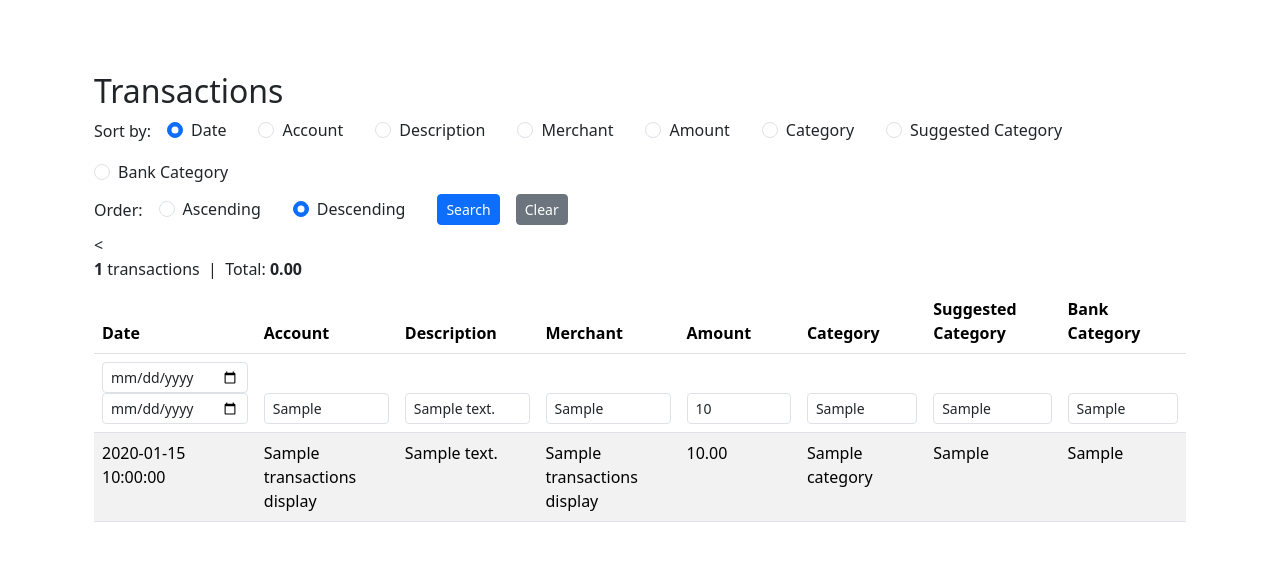
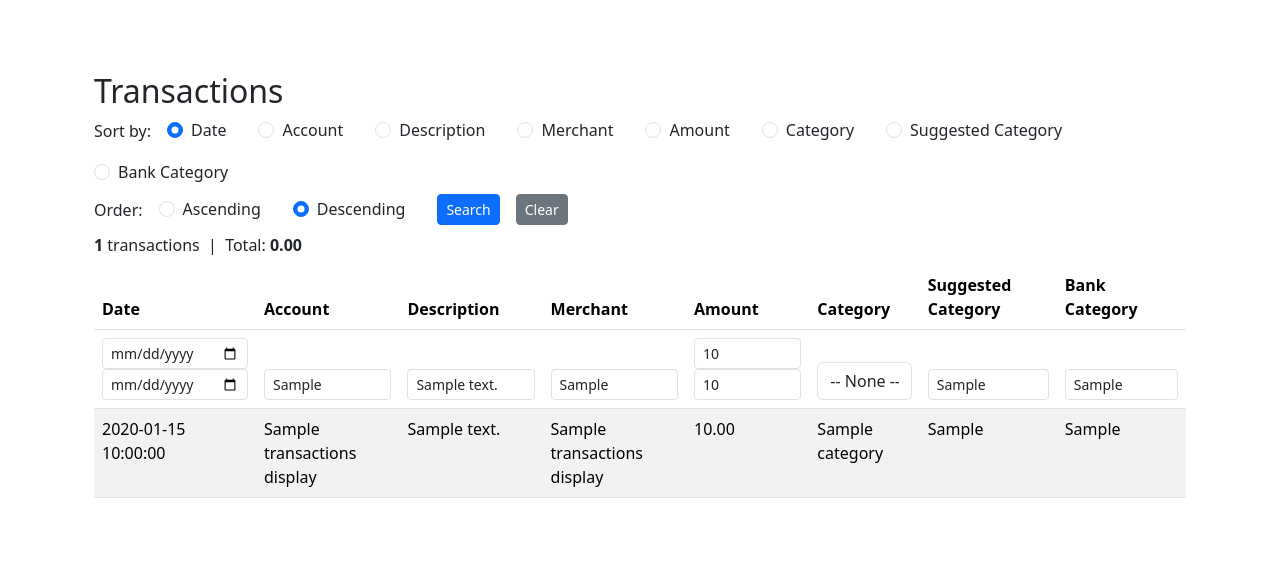
Before and after one commit to mil22156/finance-tool, a Flask app: template templates/transactions.html in a window 1280 px wide. Shown: the part 66-627 px from the top of the page. Run offline with Flask 3, Linux system fonts and the light colour scheme; the template is opened without the code that fills it: most values are stand-ins (such as "Sample title", 1, 10 or a date in 2020).

Commit message:
Add category dropdown filter and fix amount inputs on transactions page
- transactions.html: category filter changed from text input to dropdown
  populated from categories_list; submits name to match existing LIKE filter
- transactions.html: amount filter replaced with proper min/max inputs
  using placeholder attribute; removed broken filter_amount reference

```diff
--- a/routes/transactions.py
+++ b/routes/transactions.py
@@ -16,6 +16,9 @@
         flash('Please log in to view transactions.', 'danger')
         return redirect('/login')
     db = get_db(session['household_db_path'])
+    categories_list = db.execute('''SELECT categories.id, categories.name, parent.name as parent_name
+                                             FROM categories
+                                             LEFT JOIN categories parent ON categories.parent_id = parent.id''').fetchall()
 
     # Build the where condition from the user input on the transactions search form
     # Now the search is limited to the date then one search criteria. In the future I'd like to expand this capability
@@ -130,4 +133,4 @@
                            filter_account = filter_account, filter_description = filter_description, filter_merchant = filter_merchant,
                            filter_category = filter_category, filter_suggested_category = filter_suggested_category,
                            filter_api_category = filter_api_category, sort = sort, direction = direction, amount_min = amount_min,
-                           amount_max = amount_max, record_count = record_count, total_amount = total_amount)
+                           amount_max = amount_max, record_count = record_count, total_amount = total_amount, categories_list=categories_list)
--- a/templates/transactions.html
+++ b/templates/transactions.html
@@ -71,7 +71,7 @@
             </div>
 
             <!-- show number of records in dataset and total USD in the data set -->
-            <<div class="mb-2">
+            <div class="mb-2">
                 <strong>{{ record_count }}</strong> transactions &nbsp;|&nbsp;
                 Total: <strong class="{{ 'text-danger' if total_amount < 0 else '' }}">{{ "%.2f"|format(total_amount) }}</strong>
             </div>
@@ -105,10 +105,18 @@
                             <input type="text" name="filter_merchant" class="form-control form-control-sm" value="{{ filter_merchant }}">
                         </th>
                         <th>
-                            <input type="text" name="filter_amount" class="form-control form-control-sm" value="{{ filter_amount }}">
+                            <input type="text" name="amount_min" class="form-control form-control-sm" placeholder="Min" value="{{ amount_min }}">
+                            <input type="text" name="amount_max" class="form-control form-control-sm" placeholder="Max" value="{{ amount_max }}">
                         </th>
                         <th>
-                            <input type="text" name="filter_category" class="form-control form-control-sm" value="{{ filter_category }}">
+                            <!--<input type="text" name="filter_category" class="form-control form-control-sm" value="{{ filter_category }}">    -->
+                            <select class="form-control" id="filter_category" name="filter_category">
+                                <option value="">-- None --</option>
+                                {% for cat in categories_list %}
+                                <!-- this next line I copied from AI. I was not getting it right-->
+                                 <option value="{{ cat['name'] }}" {% if cat['name']|string == filter_category %}selected{% endif %}>{{ cat['name'] }}</option>
+                                {% endfor %}
+                            </select>
                         </th>
                         <th>
                             <input type="text" name="filter_suggested_category" class="form-control form-control-sm" value="{{ filter_suggested_category }}">
```
Also changed, not shown: AI_JOURNAL.md (+11 -0 lines), PROJECT_LOG.md (+7 -0 lines).
